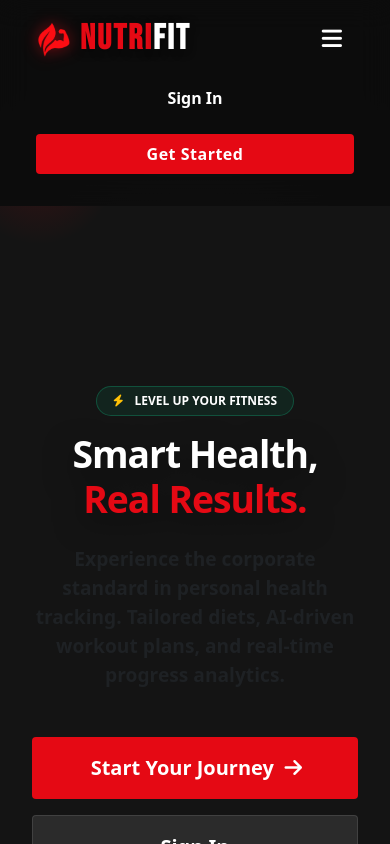
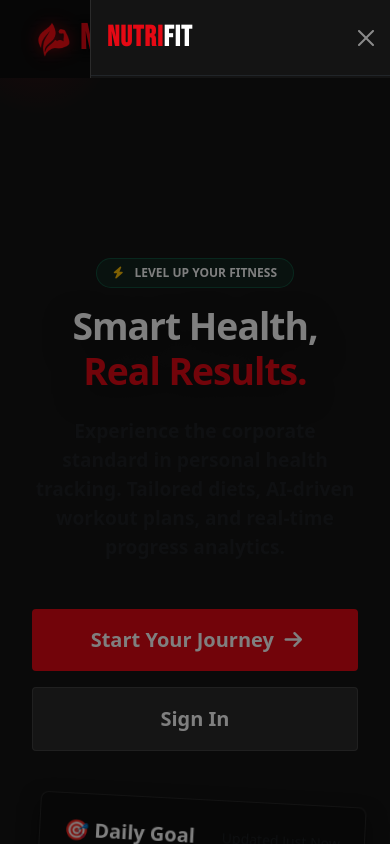
Before and after one commit to hrushi-17/NutriFit, a React (Create React App) app in the folder frontend/nutrifit-ui/: page / in a window 390 px wide. Both pictures are taken after a click on the button 331 px from the left and 38 px from the top of the page. Shown: the top 844 px of the page. Built offline with nearby package versions, Linux system fonts and the light colour scheme; no server answers.

Commit message:
Upgrade mobile menu to Netflix-style Offcanvas overlay

```diff
--- a/frontend/nutrifit-ui/src/components/Navbar.js
+++ b/frontend/nutrifit-ui/src/components/Navbar.js
@@ -35,17 +35,25 @@ export default function Navbar() {
         </Link>
 
         {/* Mobile Toggle */}
-        <button className="navbar-toggler border-0 shadow-none" type="button" data-bs-toggle="collapse" data-bs-target="#navbarNav" style={{ color: "white" }}>
+        <button className="navbar-toggler border-0 shadow-none" type="button" data-bs-toggle="offcanvas" data-bs-target="#netflixOffcanvas" aria-controls="netflixOffcanvas" style={{ color: "white" }}>
           <i className="fa-solid fa-bars fs-3"></i>
         </button>
 
-        {/* Nav Items */}
-        <div className="collapse navbar-collapse" id="navbarNav">
+        {/* Offcanvas Mobile/Desktop Menu */}
+        <div className="offcanvas offcanvas-end text-bg-dark" tabIndex="-1" id="netflixOffcanvas" aria-labelledby="netflixOffcanvasLabel" style={{ width: "300px", background: "var(--bg-dark) !important", borderLeft: "1px solid var(--border-light)" }}>
+          <div className="offcanvas-header border-bottom border-dark d-lg-none">
+            <h5 className="offcanvas-title fw-bold" id="netflixOffcanvasLabel" style={{ letterSpacing: "1px", fontFamily: "'Bebas Neue', 'Roboto', sans-serif", fontSize: "1.8rem" }}>
+              <span style={{ color: "var(--accent-red)" }}>NUTRI</span>FIT
+            </h5>
+            <button type="button" className="btn-close btn-close-white" data-bs-dismiss="offcanvas" aria-label="Close"></button>
+          </div>
+
+          <div className="offcanvas-body d-flex flex-column flex-lg-row align-items-lg-center w-100">
             <ul className="navbar-nav me-auto mb-2 mb-lg-0">
               {/* Optional Links can go here */}
             </ul>
 
-          <div className="d-flex flex-column flex-lg-row align-items-stretch align-items-lg-center gap-3 mt-3 mt-lg-0 pb-3 pb-lg-0">
+            <div className="d-flex flex-column flex-lg-row align-items-stretch align-items-lg-center gap-3 mt-auto mt-lg-0 mb-4 mb-lg-0">
               {!token ? (
                 <>
                   <Link className="text-white text-decoration-none fw-semibold text-center py-2 py-lg-0" to="/login" style={{ transition: "color 0.2s" }} onMouseEnter={e => e.currentTarget.style.color = "var(--accent-red)"} onMouseLeave={e => e.currentTarget.style.color = "white"}>
@@ -82,6 +90,7 @@ export default function Navbar() {
               )}
             </div>
           </div>
+        </div>
 
       </div>
     </nav>
```
Lines whose indentation alone changed are shown as unchanged.
